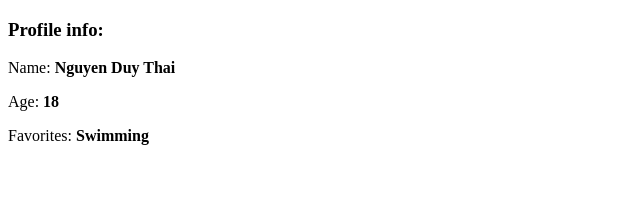
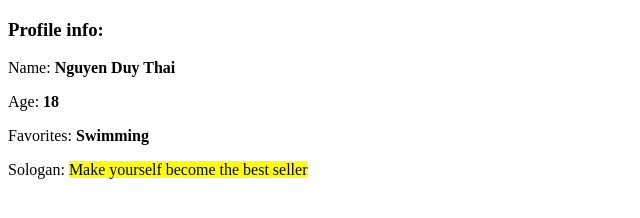
Before and after one commit to ndthai95/ndthai95.github.io, a plain HTML site: page d02-17-20/index.html in a window 1280 px wide. Shown: the whole page, without its empty margins (0-640 px from the left). Drawn offline with Linux system fonts and the light colour scheme.

Commit message:
create sologan

```diff
--- a/d02-17-20/index.html
+++ b/d02-17-20/index.html
@@ -9,5 +9,6 @@
     <p>Name: <b>Nguyen Duy Thai</b></p>
     <p>Age: <b>18</b></p>
     <p>Favorites: <b>Swimming</b></p>
+    <p>Sologan: <mark>Make yourself become the best seller</mark> </p>
 </body>
 </html>
```
